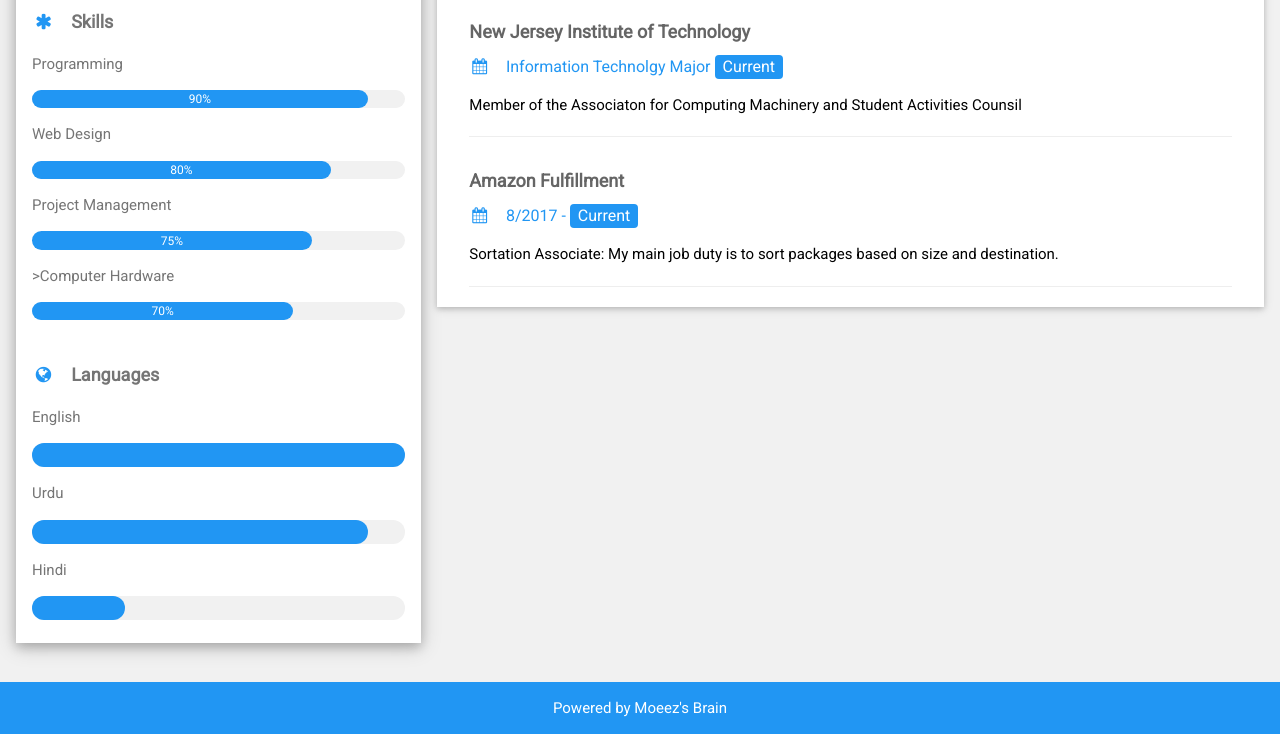
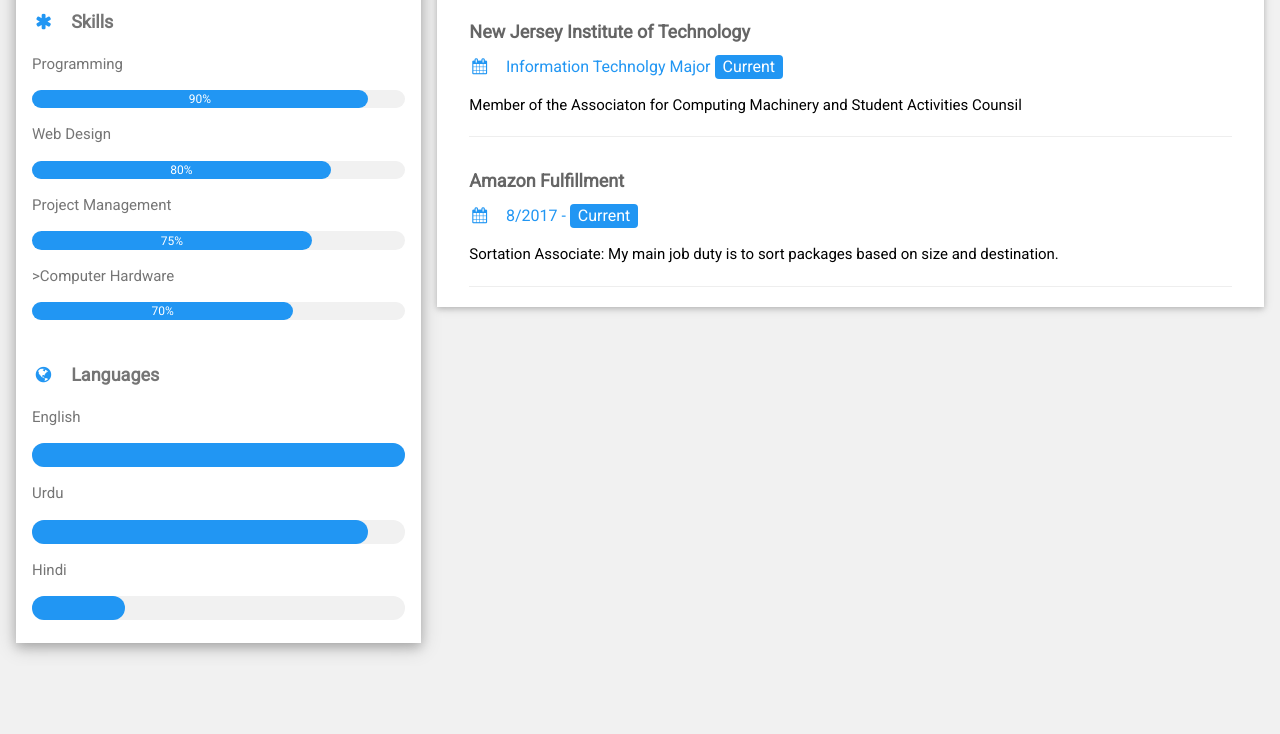
Before and after one commit to debuggedBrain/ali-cv-web, a website: page views/index.hjs.html in a window 1280 px wide. Shown: the part 631-1365 px from the top of the page. After the commit the page ends 1297 px from the top, so only its background shows below. Drawn offline with nearby package versions, Linux system fonts and the light colour scheme.

Commit message:
Update index.hjs.html

```diff
--- a/views/index.hjs.html
+++ b/views/index.hjs.html
@@ -124,9 +124,5 @@
   <!-- End Page Container -->
 </div>
 
-<footer class="w3-container w3-blue w3-center w3-margin-top">
-  <p>Powered by Moeez's Brain</p>
-</footer>
-
 </body>
 </html>
```
